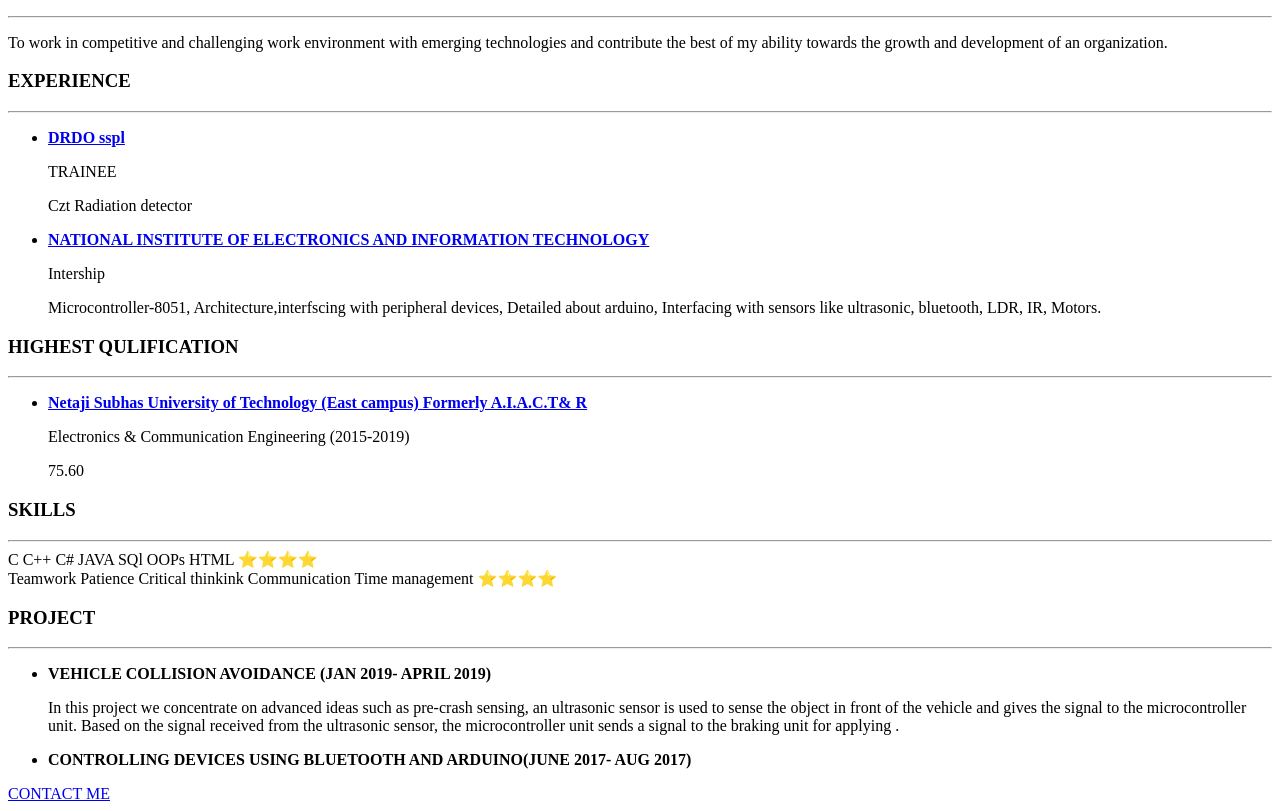
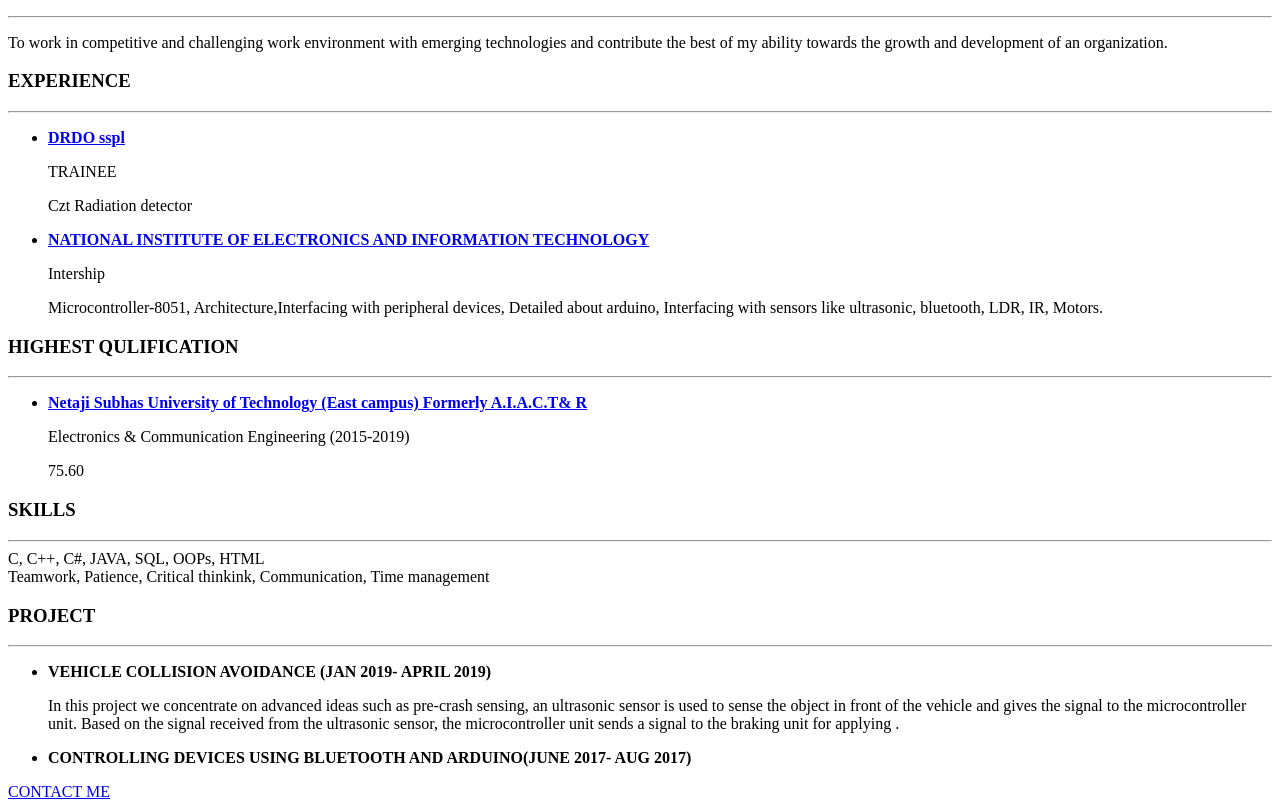
Before and after one commit to yashinegi2796/resume, a plain HTML site: page index.html in a window 1280 px wide. Shown: the part 105-916 px from the top of the page. Drawn offline with Linux system fonts and the light colour scheme.

Commit message:
Add files via upload

```diff
--- a/index.html
+++ b/index.html
@@ -28,7 +28,7 @@
       <p><b><a href="https://www.nielit.gov.in/">NATIONAL INSTITUTE OF ELECTRONICS AND INFORMATION TECHNOLOGY</a></b></p>
     </li>
     <p>Intership</p>
-    <P>Microcontroller-8051, Architecture,interfscing with peripheral devices, Detailed about arduino,
+    <P>Microcontroller-8051, Architecture,Interfacing with peripheral devices, Detailed about arduino,
       Interfacing with sensors like ultrasonic, bluetooth, LDR, IR, Motors.</P>
   </ul>
   <h3>HIGHEST QULIFICATION</h3>
@@ -44,12 +44,12 @@
   <hr>
   <tabel>
     <tr>
-      <td>C C++ C# JAVA SQl OOPs HTML</td>
-      <td>⭐⭐⭐⭐</td>
+      <td>C, C++, C#, JAVA, SQL, OOPs, HTML</td>
+
     </tr><br>
     <tr>
-      <td>Teamwork Patience Critical thinkink Communication Time management</td>
-      <td>⭐⭐⭐⭐</td>
+      <td>Teamwork, Patience, Critical thinkink, Communication, Time management</td>
+
     </tr>
   </tabel>
 
```
